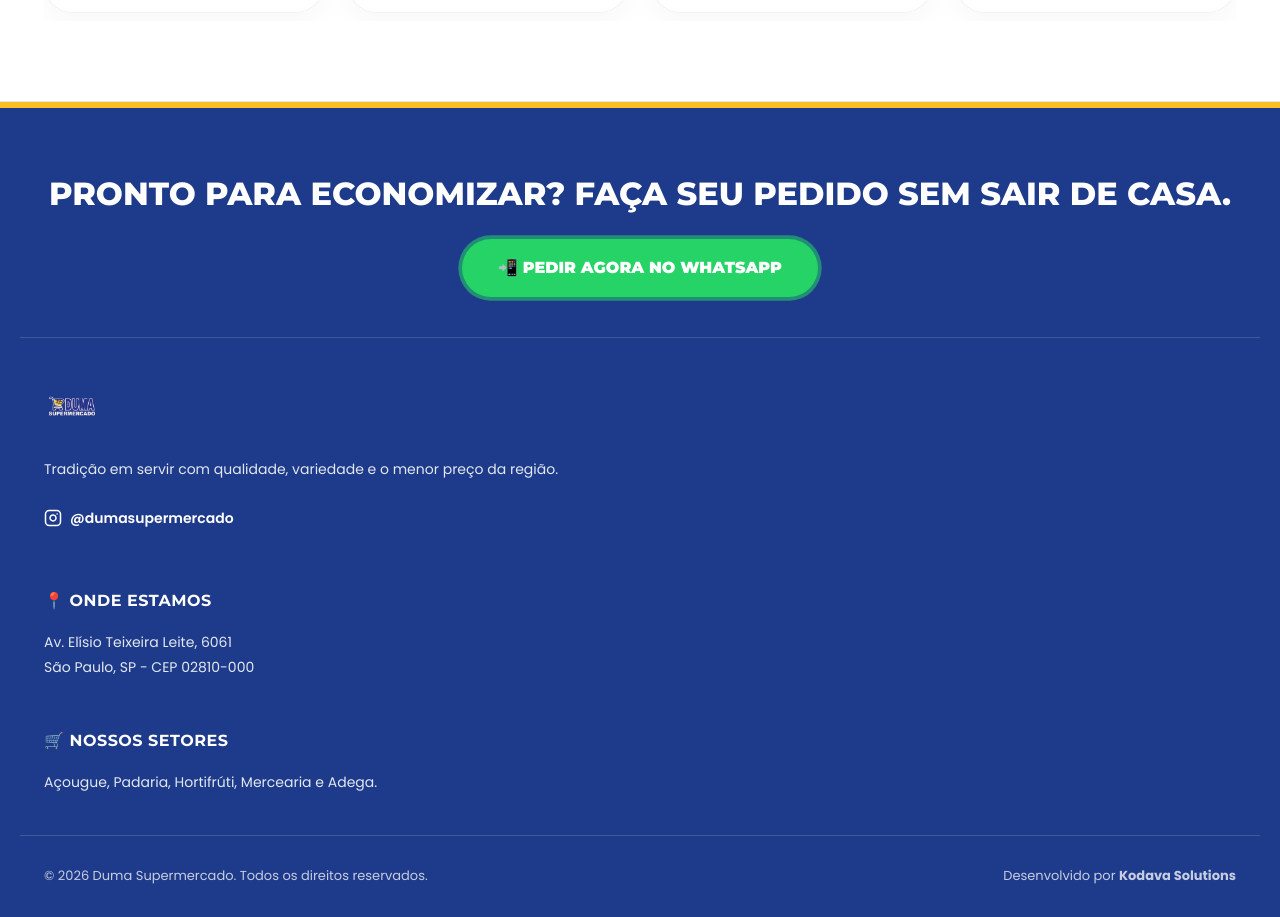
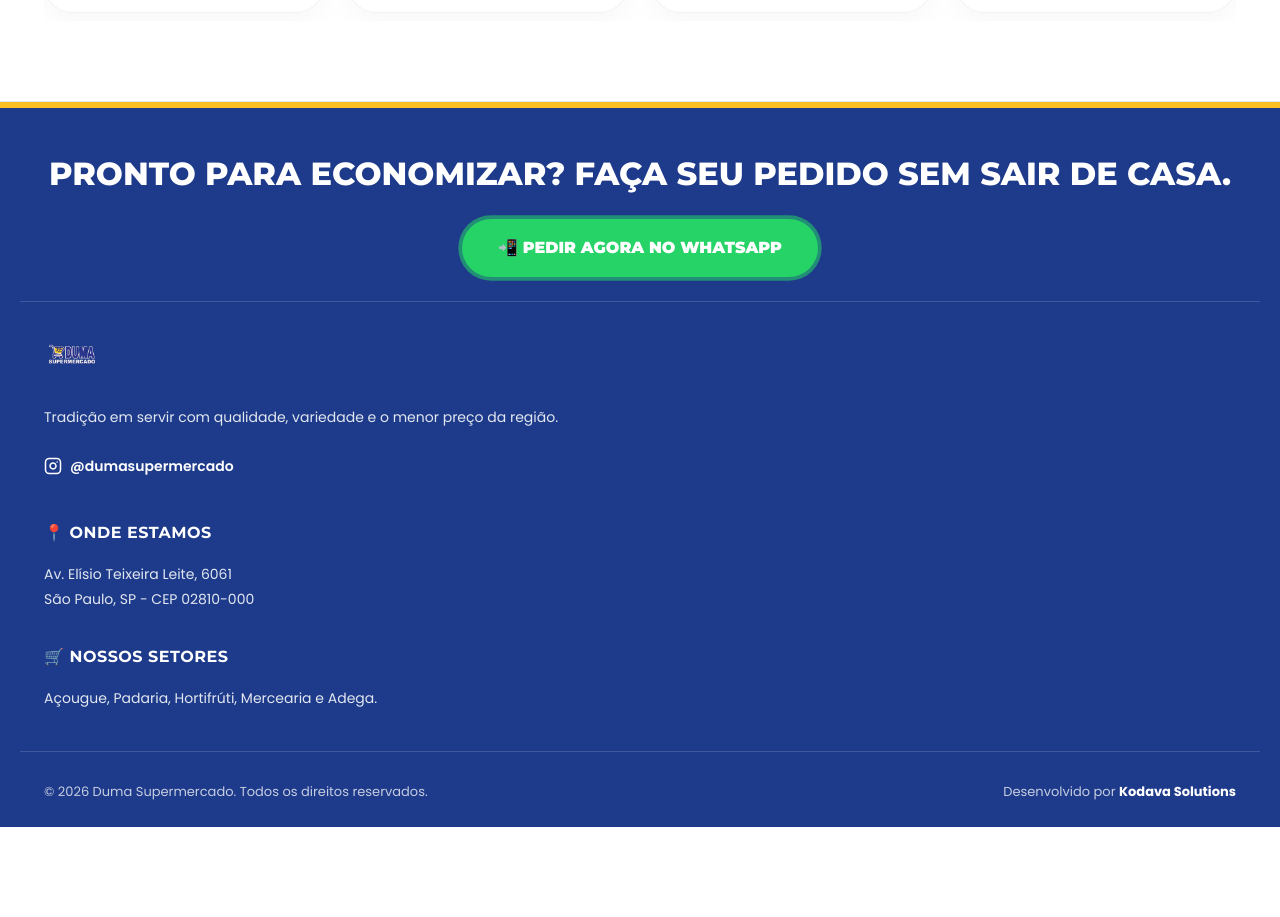
Before and after one commit to Kayqui-Dev/supermercado-duma, a React (Vite) app: page / in a window 1280 px wide. Shown: the part 3769-4686 px from the top of the page. After the commit the page ends 4596 px from the top, so only its background shows below. Built offline with nearby package versions, Linux system fonts and the light colour scheme.

Commit message:
fix: compactar espaçamentos do footer, forçar layout horizontal com align-items start e adicionar link da Kodava Solutions

```diff
--- a/src/App.jsx
+++ b/src/App.jsx
@@ -858,7 +858,7 @@
         <div className="container footer-bottom-bar">
           <p>&copy; 2026 Duma Supermercado. Todos os direitos reservados.</p>
           <p>
-            Desenvolvido por <strong>Kodava Solutions</strong>
+            Desenvolvido por <a href="https://kodava.com.br" target="_blank" rel="noopener noreferrer" className="footer-agency-link">Kodava Solutions</a>
           </p>
         </div>
       </footer>
--- a/src/index.css
+++ b/src/index.css
@@ -725,15 +725,15 @@
 .main-footer {
   background-color: #1E3A8A; /* Azul sólido oficial da marca */
   color: #ffffff;
-  padding: 60px 0 30px 0;
+  padding: 40px 0 24px 0; /* Espaçamento mais compacto */
   border-top: 6px solid var(--brand-yellow);
 }
 
 .footer-cta-section {
   text-align: center;
-  padding-bottom: 40px;
+  padding-bottom: 24px; /* Espaçamento reduzido */
   border-bottom: 1px solid rgba(255, 255, 255, 0.15);
-  margin-bottom: 40px;
+  margin-bottom: 24px; /* Espaçamento reduzido */
 }
 
 .footer-cta-section h2 {
@@ -775,12 +775,13 @@
   grid-template-cols: 1fr;
   gap: 32px;
   padding-bottom: 40px;
+  align-items: start; /* Alinha os blocos no topo */
 }
 
 @media (min-width: 768px) {
   .footer-grid {
     grid-template-cols: repeat(3, 1fr);
-    gap: 48px;
+    gap: 32px; /* Espaçamento otimizado */
   }
 }
 
@@ -827,6 +828,17 @@
     justify-content: space-between;
     text-align: left;
   }
+}
+
+.footer-agency-link {
+  font-weight: 700;
+  color: #ffffff;
+  transition: color 0.2s ease;
+  text-decoration: none;
+}
+
+.footer-agency-link:hover {
+  color: #FBBF24; /* Turns yellow on hover */
 }
 
 /* ==========================================================================
```
